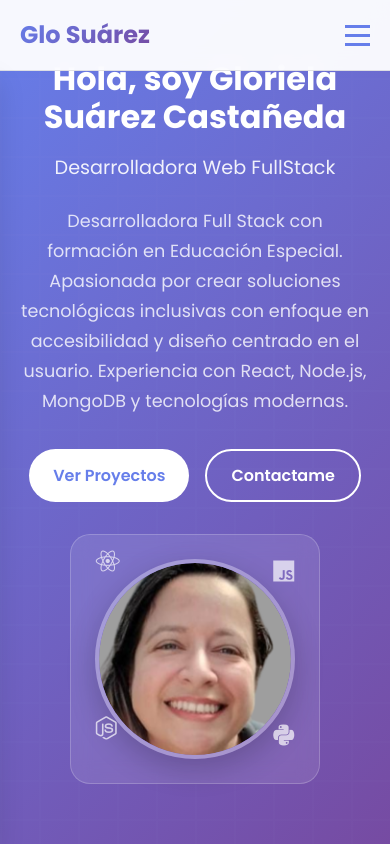
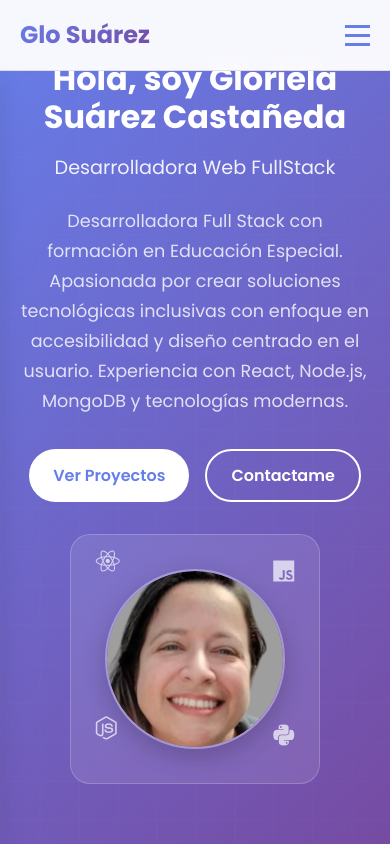
Before and after one commit to GloDelMar/portafolio-web, a plain HTML site: page index.html in a window 390 px wide. Shown: the top 844 px of the page. Drawn offline with nearby package versions, Linux system fonts and the light colour scheme.

Commit message:
fix: Ajustar tamaño de foto para que quede dentro del contenedor
🔧 Ajustes de tamaño:
- profile-img reducida de 250px a 220px
- Borde reducido de 4px a 3px
- Sombra optimizada para evitar desbordamiento
- margin: 0 auto para centrado perfecto

📱 Responsive mejorado:
- Mobile: 180px (antes 200px) dentro de card 250px
- Border mobile: 2px para mejor ajuste
- Proporciones perfectas en todos los dispositivos

🎯 Resultado:
- Foto perfectamente centrada en el contenedor
- Sin desbordamiento visual
- Espaciado equilibrado
- Efectos hover mantenidos

```diff
--- a/styles.css
+++ b/styles.css
@@ -246,16 +246,17 @@ body {
 
 /* Estilos para la foto de perfil */
 .profile-img {
-    width: 250px;
-    height: 250px;
+    width: 220px;
+    height: 220px;
     border-radius: 50%;
     overflow: hidden;
-    border: 4px solid rgba(255, 255, 255, 0.3);
-    box-shadow: 0 10px 30px rgba(0, 0, 0, 0.2);
+    border: 3px solid rgba(255, 255, 255, 0.3);
+    box-shadow: 0 8px 25px rgba(0, 0, 0, 0.2);
     display: flex;
     align-items: center;
     justify-content: center;
     position: relative;
+    margin: 0 auto;
 }
 
 .profile-photo {
@@ -265,9 +266,7 @@ body {
     object-position: center;
     transition: var(--transition);
     border-radius: 50%;
-    position: absolute;
-    top: 0;
-    left: 0;
+    display: block;
 }
 
 .profile-photo:hover {
@@ -948,8 +947,9 @@ body {
     }
 
     .profile-img {
-        width: 200px;
-        height: 200px;
+        width: 180px;
+        height: 180px;
+        border: 2px solid rgba(255, 255, 255, 0.3);
     }
 
     .floating-icon {
```
